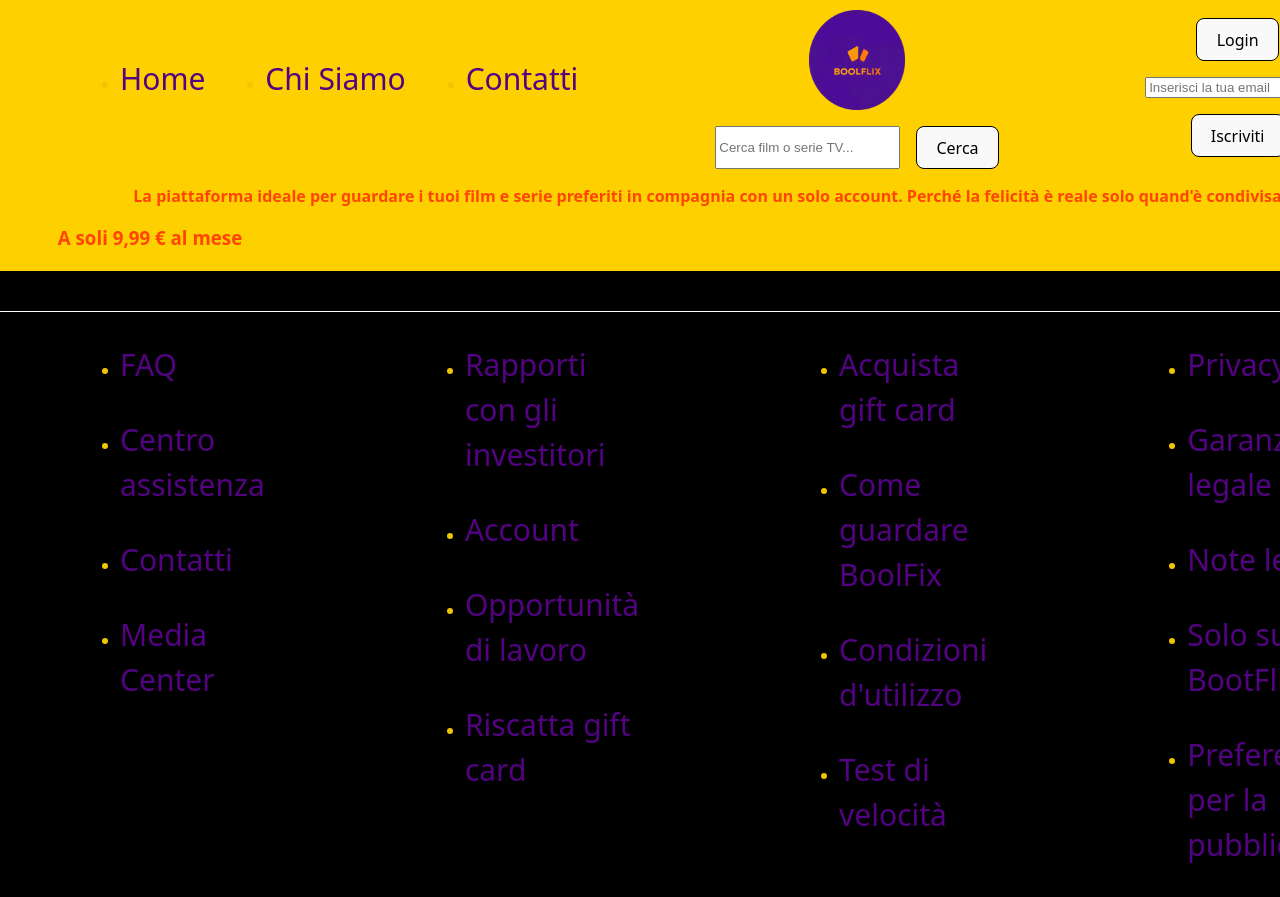
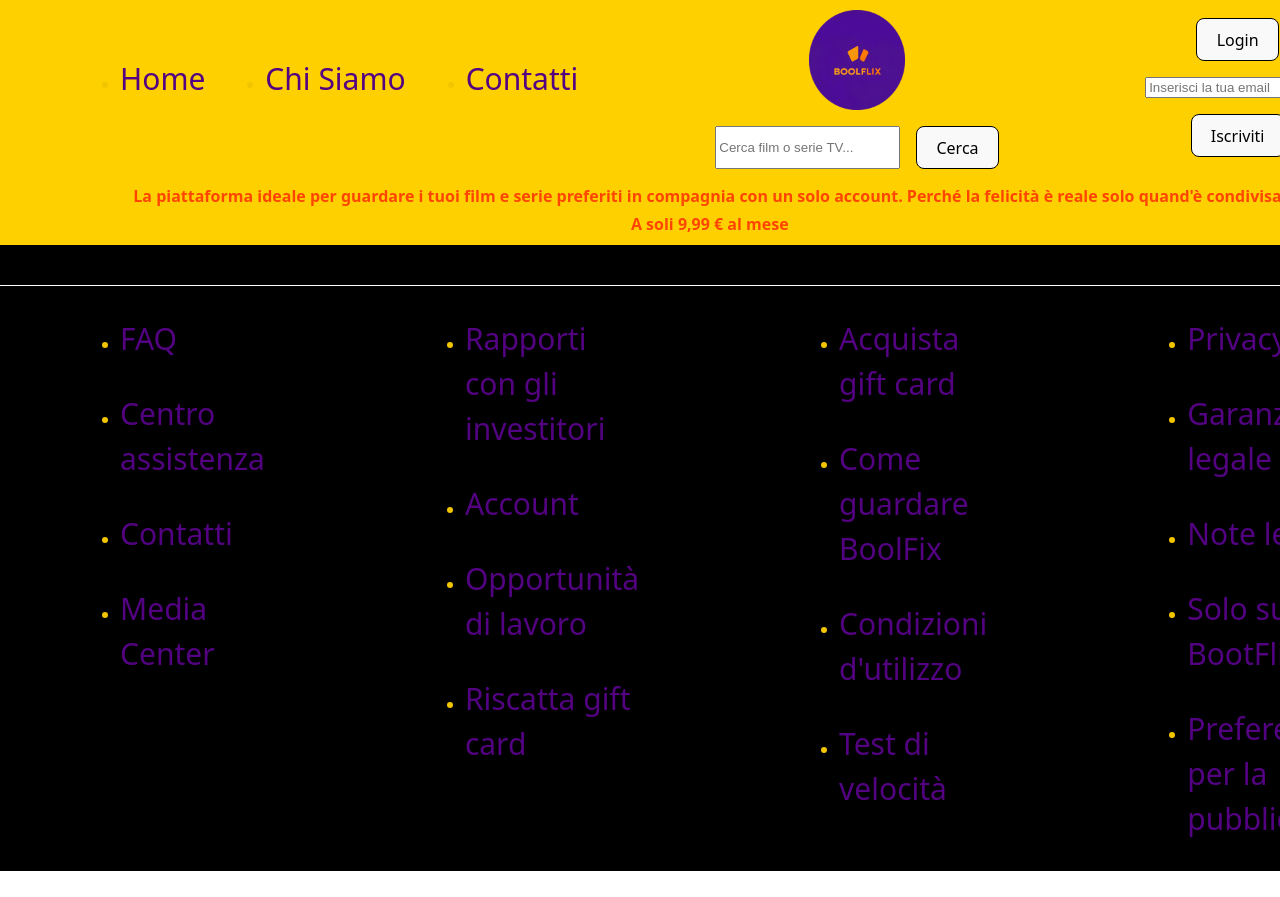
Before and after one commit to Lorenzo-Ruben-Rampa/BoolFix, a React (Vite) app: page / in a window 1280 px wide. Shown: the top 897 px of the page. After the commit the page ends 871 px from the top, so only its background shows below. Built offline with nearby package versions, Linux system fonts and the light colour scheme.

Commit message:
header corretto

```diff
--- a/src/components/Header.jsx
+++ b/src/components/Header.jsx
@@ -59,7 +59,7 @@
             </div>
             <div className="motto-container">
                 <h1>{props.mottoPhrase}</h1>
-                <h3>A soli 9,99 € al mese</h3>
+                <h1>A soli 9,99 € al mese</h1>
             </div>
         </header>
     );
```
